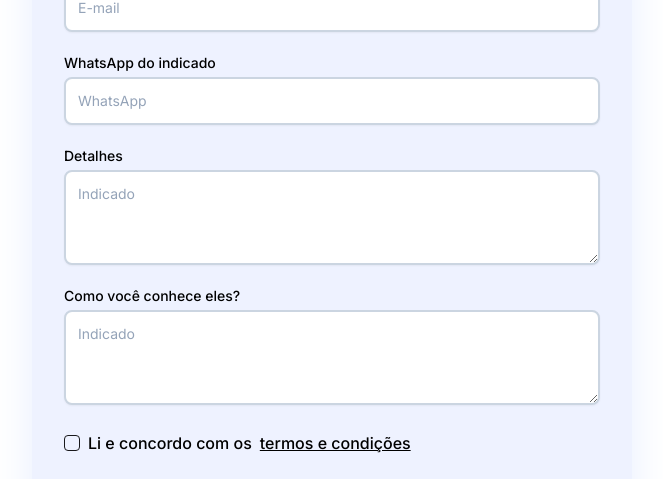
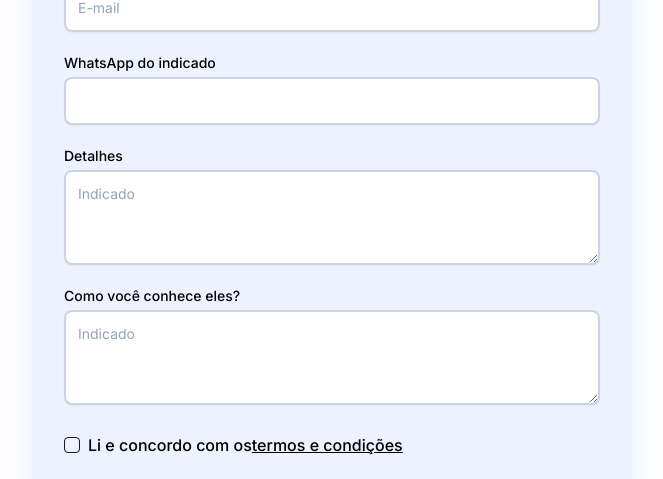
Before and after one commit to tonicaval/indicacao-sacflow, a Next.js app: page / in a window 1280 px wide. Shown: the part 1802-2281 px from the top of the page, without its empty margins (308-971 px from the left). Built offline with nearby package versions, Linux system fonts and the light colour scheme.

Commit message:
aprimoramento do form e correções de bugs visuais

```diff
--- a/package.json
+++ b/package.json
@@ -21,6 +21,7 @@
     "react": "^18",
     "react-dom": "^18",
     "react-hook-form": "^7.50.1",
+    "react-input-mask": "^3.0.0-alpha.2",
     "tailwind-merge": "^2.2.1",
     "tailwindcss-animate": "^1.0.7",
     "zod": "^3.22.4"
@@ -29,6 +30,7 @@
     "@types/node": "^20",
     "@types/react": "^18",
     "@types/react-dom": "^18",
+    "@types/react-input-mask": "^3.0.5",
     "autoprefixer": "^10.4.17",
     "eslint": "^8",
     "eslint-config-next": "14.1.0",
--- a/src/app/_components/form-section.tsx
+++ b/src/app/_components/form-section 1.tsx
@@ -1,4 +1,10 @@
 'use client';
+
+const formatTelefone = (value: string) => {
+  return value
+    .replace(/\D/g, '') // Remove caracteres não numéricos
+    .replace(/(\d{2})(\d{5})(\d{4})/, '($1) $2-$3'); // Formatação desejada
+};
 
 import { IComponentsProps } from '@/interfaces/componentProps';
 import { cn } from '@/lib/utils';
@@ -7,13 +13,54 @@ import { ComponentProps } from 'react';
 import { Checkbox } from '@/components/ui/checkbox';
 import { useForm } from 'react-hook-form';
 import { toast } from '@/components/ui/use-toast';
+import { z } from 'zod';
+import { zodResolver } from '@hookform/resolvers/zod';
+import InputMask from 'react-input-mask';
+
+const regex = new RegExp('^[0-9]{2}-([0-9]{8}|[0-9]{9})');
+
+const maskPhoneNumber = (value: string) => {
+  return value
+    .replace(/\D/g, '') // Remove caracteres não numéricos
+    .replace(/(\d{2})(\d{5})(\d{4})/, '($1) $2-$3'); // Formata o número
+};
+
+const referFormSchema = z.object({
+  name: z.string().min(3, { message: 'O nome deve ter no mínimo 3 caracteres' }),
+  email: z.string().email({ message: 'E-mail inválido' }),
+  referName: z.string().min(3),
+  referWhatsapp: z
+    .string()
+    .min(15)
+    .transform((referWhatsapp) => {
+      return referWhatsapp.replace(/\D/g, '');
+    }),
+  referEmail: z.string().email({ message: 'E-mail inválido' }),
+  referInfo: z.string().max(512, { message: 'Permitido no máximo 512 caracteres' }),
+  howYouKnow: z.string().max(512, { message: 'Permitido no máximo 512 caracteres' })
+});
+
+type ReferFormSchema = z.infer<typeof referFormSchema>;
 
 function FormSection() {
-  const { register, handleSubmit } = useForm();
+  const { register, handleSubmit, setValue } = useForm<ReferFormSchema>({
+    resolver: zodResolver(referFormSchema)
+  });
+
+  const submitRefer = (data: any) => {
+    console.log(data);
+    toast({
+      title: 'You submitted the following values:',
+      description: (
+        <pre className="mt-2 w-[340px] rounded-md bg-slate-950 p-4">
+          <code className="text-white">{JSON.stringify(data, null, 2)}</code>
+        </pre>
+      )
+    });
+  };
 
   const inputClassName =
     'mt-1 block w-full px-3 py-3 bg-white border border-slate-300 rounded-lg text-sm shadow-sm placeholder-slate-400 focus:outline-none focus:border-blue-500 border-2';
-
   const labelTextInput = 'font-inter text-base font-semibold text-black';
 
   const Root = ({ children, className }: IComponentsProps) => (
@@ -32,7 +79,8 @@ function FormSection() {
     className,
     nameInput,
     ...rest
-  }: Omit<IComponentsProps, 'children'> & ComponentProps<'input'> & { nameInput: string }) => (
+  }: Omit<IComponentsProps, 'children'> &
+    ComponentProps<'input'> & { nameInput: keyof ReferFormSchema }) => (
     <input
       {...register(`${nameInput}`)}
       {...rest}
@@ -47,7 +95,8 @@ function FormSection() {
     className,
     nameInput,
     ...rest
-  }: Omit<IComponentsProps, 'children'> & ComponentProps<'textarea'> & { nameInput: string }) => (
+  }: Omit<IComponentsProps, 'children'> &
+    ComponentProps<'textarea'> & { nameInput: keyof ReferFormSchema }) => (
     <textarea
       {...register(`${nameInput}`)}
       {...rest}
@@ -57,18 +106,6 @@ function FormSection() {
       )}
     />
   );
-
-  const submitRefer = (data: any) => {
-    console.log(data);
-    toast({
-      title: 'You submitted the following values:',
-      description: (
-        <pre className="mt-2 w-[340px] rounded-md bg-slate-950 p-4">
-          <code className="text-white">{JSON.stringify(data, null, 2)}</code>
-        </pre>
-      )
-    });
-  };
 
   return (
     <section className="flex h-fit flex-col items-center justify-center bg-white py-12">
@@ -82,43 +119,50 @@ function FormSection() {
         >
           <Root>
             <Label>Seu nome</Label>
-            <Input nameInput="nome" placeholder="Nome completo" />
+            <Input type="text" nameInput="name" placeholder="Nome completo" />
           </Root>
 
           <Root>
             <Label>Seu email</Label>
-            <Input nameInput="email" placeholder="E-mail" />
+            <Input type="email" nameInput="email" placeholder="E-mail" />
           </Root>
 
           <Root>
             <Label>Nome do indicado</Label>
-            <Input nameInput="nome-indicado" placeholder="Nome" />
+            <Input type="text" nameInput="referName" placeholder="Nome" />
           </Root>
 
           <Root>
             <Label>E-mail do indicado</Label>
-            <Input nameInput="email-indicado" placeholder="E-mail" />
+            <Input type="email" nameInput="referEmail" placeholder="E-mail" />
           </Root>
 
           <Root>
             <Label>WhatsApp do indicado</Label>
-            <Input nameInput="wpp-indicado" placeholder="WhatsApp" />
+            <InputMask
+              mask="(99) 99999-9999"
+              {...register('referWhatsapp')}
+              className={cn(
+                'mt-1 block w-full rounded-lg border-2 border-slate-300 bg-white px-3 py-3 text-sm placeholder-slate-400 shadow-sm focus:border-blue-500 focus:outline-none'
+              )}
+            />
           </Root>
 
           <Root className="max-h-[120px]">
             <Label>Detalhes</Label>
-            <TextArea nameInput="detalhes" placeholder="Indicado"></TextArea>
+            <TextArea nameInput="referInfo" placeholder="Indicado"></TextArea>
           </Root>
 
           <Root className="max-h-[120px]">
             <Label>Como você conhece eles?</Label>
-            <TextArea nameInput="como-conheceu" placeholder="Indicado"></TextArea>
+            <TextArea nameInput="howYouKnow" placeholder="Indicado"></TextArea>
           </Root>
 
           <div className="inline-flex items-center justify-start gap-2 self-stretch py-2">
-            <Checkbox required/>
+            <Checkbox required />
+            <div className="">
               <span className="font-inter text-base font-medium leading-tight text-black">
-              Li e concordo com os{' '}
+                Li e concordo com os
               </span>
               <Link
                 href="/"
@@ -126,6 +170,7 @@ function FormSection() {
               >
                 termos e condições
               </Link>
+            </div>
           </div>
           <button
             type="submit"
--- a/src/app/page.tsx
+++ b/src/app/page.tsx
@@ -1,5 +1,5 @@
 import FaqSection from './_components/faq-section';
-import FormSection from './_components/form-section';
+import FormSection from './_components/form-section 1';
 import HeroSection from './_components/hero-section';
 import HowSection from './_components/how-section';
 import MaterialSection from './_components/material-section';
```
Also changed, not shown: 1 other file (tests, documents, lock files or other folders). Lines whose indentation alone changed are shown as unchanged.
